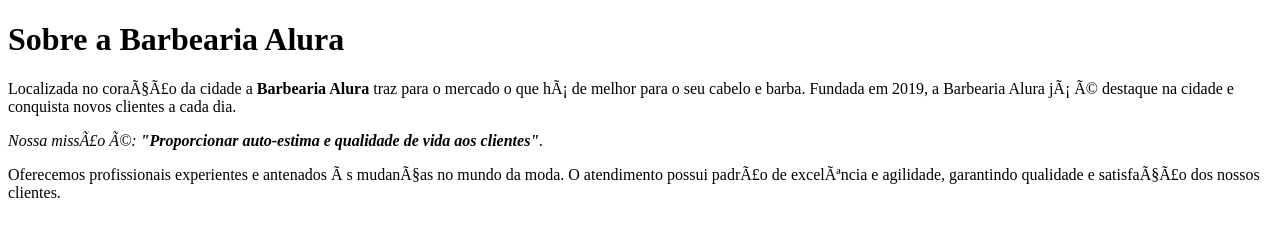
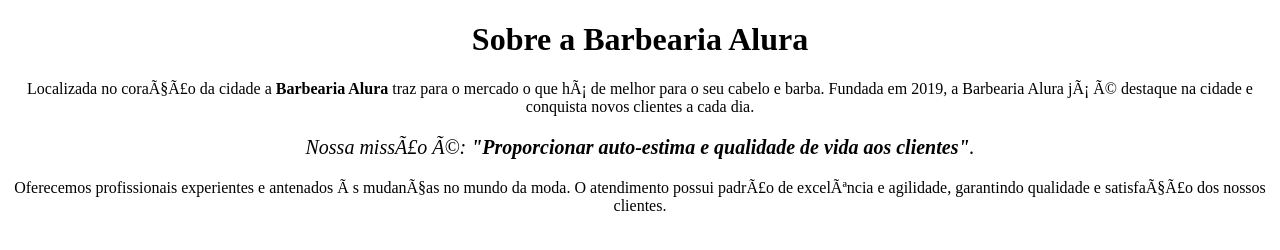
Before and after one commit to ulianapaula/BarbeariaAlura, a plain HTML site: page index.html in a window 1280 px wide. Drawn offline with Linux system fonts and the light colour scheme.

Commit message:
STYLE IN LINE

```diff
--- a/index.html
+++ b/index.html
@@ -2,15 +2,15 @@
 <html lang="pt-br">
     <head>
       <meta charset="UFT-8">
-     <title>Barbearia Alura</title>
+      <title>Barbearia Alura</title>
     </head>
     <body>
-     <h1>Sobre a Barbearia Alura</h1>
+        <h1 style="text-align: center;">Sobre a Barbearia Alura</h1>
 
-        <p>Localizada no coração da cidade a <strong>Barbearia Alura</strong> traz para o mercado o que há de melhor para o seu cabelo e barba. Fundada em 2019, a Barbearia Alura já é destaque na cidade e conquista novos clientes a cada dia.</p>
+        <p style="text-align: center;">Localizada no coração da cidade a <strong>Barbearia Alura</strong> traz para o mercado o que há de melhor para o seu cabelo e barba. Fundada em 2019, a Barbearia Alura já é destaque na cidade e conquista novos clientes a cada dia.</p>
 
-        <p><em>Nossa missão é: <strong>"Proporcionar auto-estima e qualidade de vida aos clientes"</strong>.</em></p>
+        <p style="font-size: 20px; text-align: center; "><em>Nossa missão é: <strong>"Proporcionar auto-estima e qualidade de vida aos clientes"</strong>.</em></p>
 
-    <p>Oferecemos profissionais experientes e antenados às mudanças no mundo da moda. O atendimento possui padrão de excelência e agilidade, garantindo qualidade e satisfação dos nossos clientes.</p>
-    </body>
+        <p style="text-align: center;">Oferecemos profissionais experientes e antenados às mudanças no mundo da moda. O atendimento possui padrão de excelência e agilidade, garantindo qualidade e satisfação dos nossos clientes.</p>
+      </body>
     </html>
```
